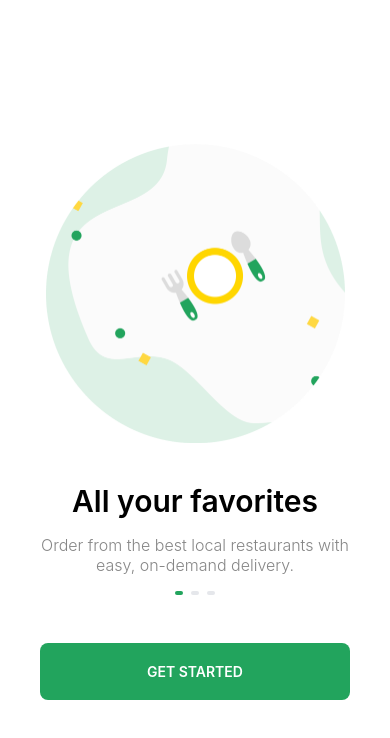
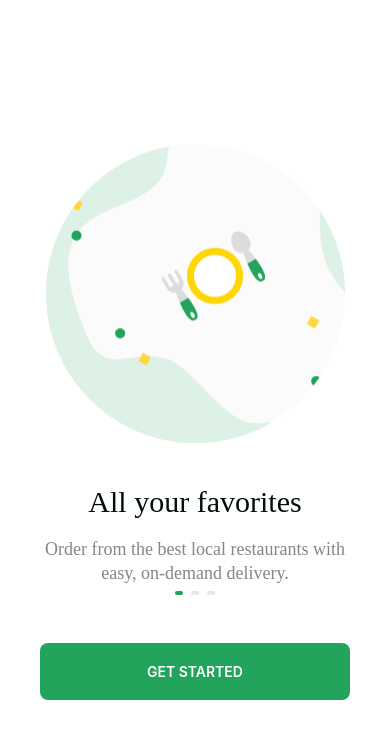
Before and after one commit to dikkaaaw/Catering, a React Native app: screen / in a window 390 px wide. Shown: the top 738 px of the page. Built offline with nearby package versions, Linux system fonts and the light colour scheme; a web font is replaced by a local one.

Commit message:
refactor: clean up OnboardingScreen by removing unused imports and improving text styling

```diff
--- a/src/onboarding/OnboardingScreen.tsx
+++ b/src/onboarding/OnboardingScreen.tsx
@@ -1,5 +1,5 @@
 import { useEffect, useState, useRef } from 'react';
-import { Image, Text, TouchableOpacity, View, FlatList, Dimensions, ViewToken } from 'react-native';
+import { Image, Text, View, FlatList, Dimensions, ViewToken } from 'react-native';
 import { SafeAreaView } from 'react-native-safe-area-context';
 import { useNavigation } from '@react-navigation/native';
 import type { NativeStackNavigationProp } from '@react-navigation/native-stack';
@@ -62,10 +62,8 @@ const OnboardingScreen = () => {
       />
 
       <View className="flex flex-col gap-4">
-        <Text className="font-sf text-center text-[30px] font-semibold">{item.title}</Text>
-        <Text className="font-sf max-w-80 text-center text-[16px] font-light text-secondary">
-          {item.description}
-        </Text>
+        <Text className="text-headline text-center">{item.title}</Text>
+        <Text className="text-body max-w-80 text-center">{item.description}</Text>
       </View>
     </View>
   );
```
